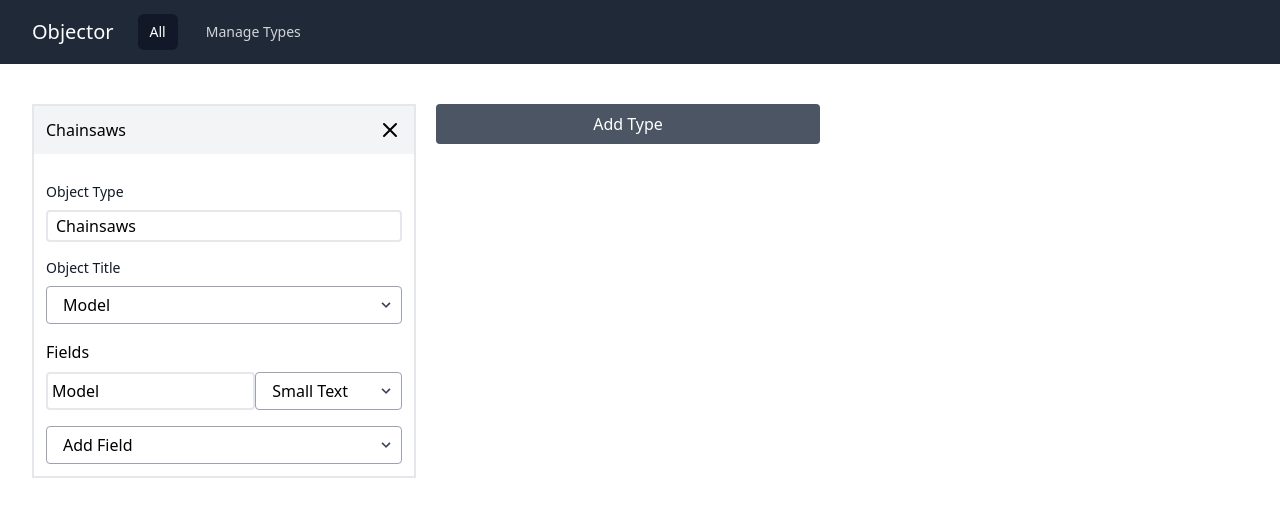
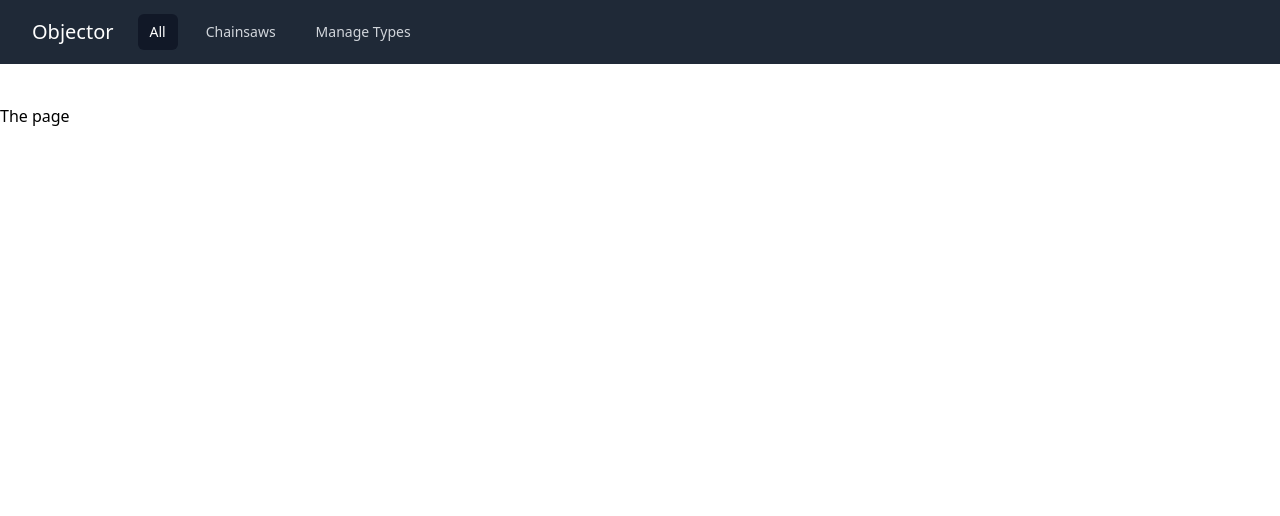
Before and after one commit to sombhotlu/inventory-manager, a React (Create React App) app: page /all in a window 1280 px wide. Shown: the top 516 px of the page. Built offline with nearby package versions, Linux system fonts and the light colour scheme.

Commit message:
add dynamic routing to the app

```diff
--- a/src/App.js
+++ b/src/App.js
@@ -1,13 +1,19 @@
 import './App.css';
+import { Route, Routes } from 'react-router-dom';
 import NavBar from './components/NavBar';
 import ManageTypes from './pages/ManageTypes';
+import TypeListings from './pages/TypeListings';
 
 function App() {
   return (
     <>
       <NavBar />
       <div className="py-10">
-        <ManageTypes />
+        <Routes>
+          <Route path="/all" element={<TypeListings />} />
+          <Route path="/types/:typeId" element={<TypeListings />} />
+          <Route path="/manage-types" element={<ManageTypes />} />
+        </Routes>
       </div>
     </>
   );
--- a/src/components/NavBar.jsx
+++ b/src/components/NavBar.jsx
@@ -1,8 +1,9 @@
 import { Disclosure } from '@headlessui/react';
 import { MenuIcon, XIcon } from '@heroicons/react/outline';
 import { Link, useLocation } from 'react-router-dom';
+import { useSelector } from 'react-redux';
 
-const navigation = [
+const default_navigation = [
   { name: 'All', href: '/all' },
   { name: 'Manage Types', href: '/manage-types' },
 ];
@@ -28,6 +29,29 @@ function classNames(...classes) {
 }
 
 export default function NavBar() {
+  const currentData = useSelector((state) => state.inventory);
+
+  let dynamicNavigation = Object.keys(currentData)
+    .map((id) => {
+      let value = currentData[id].object_type.value;
+      if (value !== '') {
+        return {
+          name: value,
+          href: `types/${id}`,
+        };
+      }
+      return value;
+    })
+    .filter(Boolean);
+
+  let navigation = [
+    default_navigation[0],
+    ...dynamicNavigation,
+    default_navigation[1],
+  ];
+
+  console.log('The current data is -->', currentData);
+
   return (
     <Disclosure as="nav" className="bg-gray-800">
       {({ open }) => (
--- /dev/null
+++ b/src/pages/TypeListings.jsx
@@ -0,0 +1,3 @@
+export default function TypeListings() {
+  return <div>The page</div>;
+}
```
